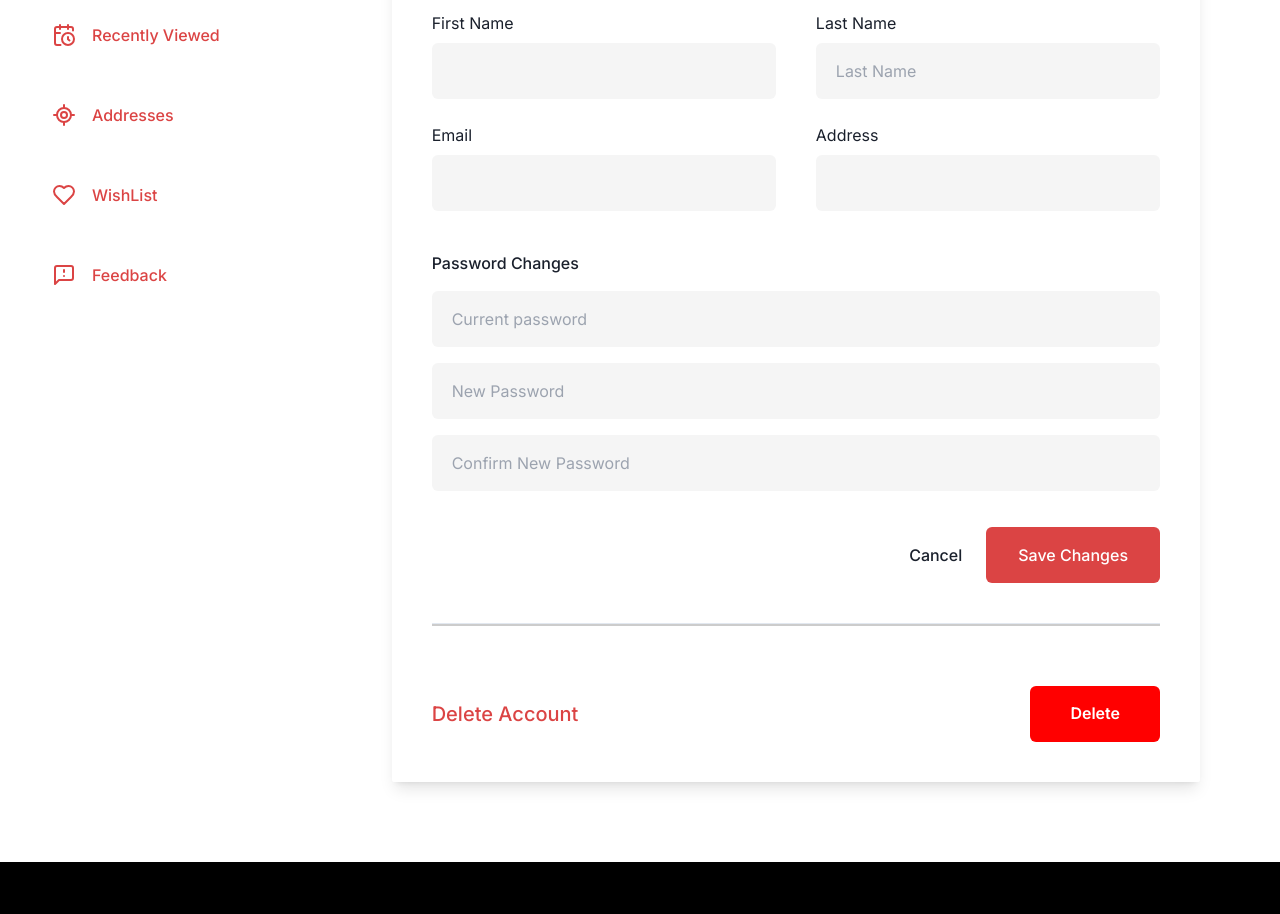
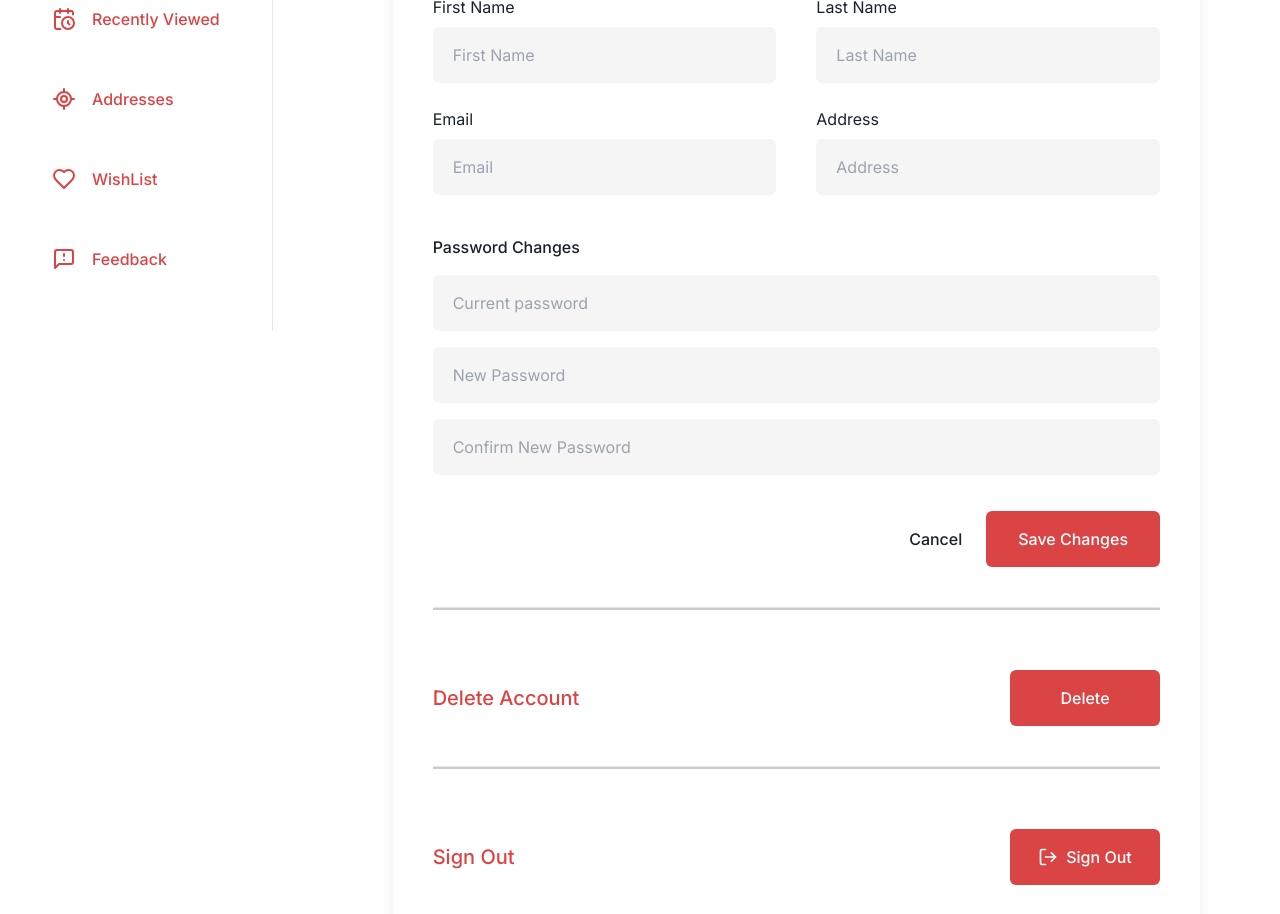
Before and after one commit to Hamed-Ajaj/Excusive-web, a Next.js app: page /profile in a window 1280 px wide. Shown: the part 400-1314 px from the top of the page. Built offline with nearby package versions, Linux system fonts and the light colour scheme; no server answers; the database is empty; sample sign-in values are in the browser's storage.

Commit message:
working on cart functionality

```diff
--- a/src/app/cart/page.jsx
+++ b/src/app/cart/page.jsx
@@ -3,9 +3,12 @@ import { cartItems } from "@/constants"
 import Link from "next/link"
 import { useSelector,useDispatch } from "react-redux"
 import { removeItem ,increaseItem,decreaseItem} from "../global-redux/Features/cart/cartSlice"
+import { useCart } from "../context/cartContext"
 const CartPage = () => {
-  const cart = useSelector((state) => state.cart.items)
-  const dispatch = useDispatch()
+  // const cart = useSelector((state) => state.cart.items)
+  // const dispatch = useDispatch()
+
+  const {cart} = useCart()
   console.log(cart)
   const handleRemoveItem = (id) => {
     dispatch(removeItem(id))
@@ -18,7 +21,7 @@ const CartPage = () => {
         <h1>Quantity</h1>
         <h1>Subtotal</h1>
       </div>
-      {cart?.map((item) => (
+      {/* {cart?.map((item) => (
         <div key={item.id} className="grid grid-cols-2 md:grid-cols-4 gap-10 place-items-center p-5 shadow-md rounded-md mb-10">
           <div className="flex items-center gap-6 w-full  group">
             <div className="relative">
@@ -39,7 +42,7 @@ const CartPage = () => {
           </div>
           <h1 className="hidden md:block">{item.price * item.quantity}$</h1>
       </div>
-      ))}
+      ))} */}
       <div className="flex flex-col gap-6 sm:gap-0 sm:flex-row justify-center sm:justify-between sm:items-center">
         <Link href={"/"}><button className="bg-transparent rounded-md font-medium py-4 px-12 flex items-center justify-center border-2 border-black w-full md:w-auto">Return To Shop</button></Link>
         <button className="bg-transparent rounded-md font-medium py-4 px-12 flex items-center justify-center border-2 border-black">Update Cart</button>
--- /dev/null
+++ b/src/app/context/cartContext.jsx
@@ -0,0 +1,76 @@
+"use client"
+import { createContext, useContext, useEffect, useState } from 'react';
+
+import { auth, db } from '../firebase/firebase';
+import { onAuthStateChanged } from 'firebase/auth';
+import { addDoc, collection, doc, getDoc, setDoc } from 'firebase/firestore';
+
+const CartContext = createContext();
+
+export const CartProvider = ({children}) => {
+    const [cart,setCart] = useState([]);
+    const [loading,setLoading] = useState(true);
+
+
+
+    const addToCart =async ({id,title,price,discountPercentage,rating,stock,tags,brand,availabilityStatus,thumbnail,images,reviews}) => {
+        try {
+            setLoading(true)
+            await addDoc(collection(db,"users",auth?.currentUser?.uid,"cart"),{
+                id,
+                title,
+                price,
+                discountPercentage,
+                rating,
+                stock,
+                tags,
+                brand,
+                availabilityStatus,
+                thumbnail,
+                images,
+                reviews
+            })
+            setLoading(false)
+        } catch (error) {
+            console.error(error)
+            setLoading(false)
+        }
+    }
+
+    async function initializeCart(user) {
+        if(user) {
+            // Fetch cart from firestore
+            const userRef = doc(db, 'users', user.uid);
+            const userDoc = await getDoc(userRef);
+            // ! tomorrow we have to know how to get the cart from the userDoc ان شاء الله
+            console.log(userDoc)
+            // if(userDoc.exists()){
+            //     const userCart = await getDoc(collection(db,"users",auth?.currentUser?.uid,"cart"));
+            //     console.log(userCart.data())
+            //     setCart(userCart)
+            // }
+        }
+        setLoading(false)
+    }
+
+    useEffect(() =>{
+        const unsubscribe = onAuthStateChanged(auth,initializeCart)
+        return unsubscribe
+    },[])
+
+    const values = {
+        cart,
+        loading,
+        addToCart
+    }
+
+    return (
+        <CartContext.Provider value={values}>
+            {!loading && children}
+        </CartContext.Provider>
+    )
+}
+
+export function useCart(){
+    return useContext(CartContext)
+}
--- a/src/app/firebase/firebase.js
+++ b/src/app/firebase/firebase.js
@@ -18,7 +18,6 @@ const firebaseConfig = {
   measurementId: process.env.NEXT_PUBLIC_MEASUREMENT_ID
 };
 
-console.log(process.env.NEXT_PUBLIC_API_KEY)
 
 // Initialize Firebase
 const app = initializeApp(firebaseConfig);
--- a/src/app/layout.js
+++ b/src/app/layout.js
@@ -8,6 +8,8 @@ import { AuthProvider } from "./context/authContext";
 import { UseQueryProvider } from "@/lib/UseQueryProvider";
 import { ReactQueryDevtools } from '@tanstack/react-query-devtools'
 import { ChakraProvider } from '@chakra-ui/react'
+import { CartProvider } from "./context/cartContext";
+import { auth } from "./firebase/firebase";
 export const metadata = {
   title: "Exclusive Store",
   description: "E-commerce store for all your needs",
@@ -17,16 +19,18 @@ export const metadata = {
 export default function RootLayout({ children }) {
   return (
     <html lang="en">
-      <body className={`${inter.className}`}>
+      <body className={`${inter.className} min-h-full overflow-x-hidden`}>
         <ChakraProvider>
           <UseQueryProvider>
             <AuthProvider>
+              <CartProvider>
                 <ReduxProvider>
                     <Header />
                     {children}
                     <ReactQueryDevtools />
                     <Footer />
                 </ReduxProvider>
+              </CartProvider>
             </AuthProvider>
           </UseQueryProvider>
           </ChakraProvider>
--- a/src/app/profile/feedback/page.jsx
+++ b/src/app/profile/feedback/page.jsx
@@ -2,7 +2,42 @@ import React from 'react'
 
 const FeedBackPage = () => {
   return (
-    <div>FeedBackPage</div>
+    <section className='flex flex-col gap-10 items-center py-10 md:px-10 h-full mb-28'>
+    <h1 className='text-center text-[40px] font-bold'>Feedback Form</h1>
+    <div className='w-[340px] sm:w-[400px] md:w-[600px] h-auto p-5 md:p-14 border-2 shadow-lg rounded-lg'>
+      <form className='flex flex-col w-full gap-4 items-start'>
+        <div className='flex flex-col gap-1 items-start w-full'>
+          <label htmlFor='name'>Name</label>
+          <input type='text' id='name' placeholder='Enter your name' className='border-2 w-full border-gray-300 px-2 py-4 rounded-2xl' />
+        </div>
+
+        <div className='flex flex-col gap-1 items-start w-full'>
+          <label htmlFor='email'>Email</label>
+          <input type='email' id='email' placeholder='Enter your email' className='border-2 w-full border-gray-300 px-2 py-4 rounded-2xl' />
+        </div>
+
+        <div className='flex flex-col gap-1 items-start w-full'>
+          <label htmlFor='subject'>Subject</label>
+          <input type='text' id='subject' placeholder='Enter your subject' className='border-2 w-full border-gray-300 px-2 py-4 rounded-2xl' />
+        </div>
+
+        <div className='flex flex-col gap-1 items-start w-full'>
+          <label htmlFor='message'>Message</label>
+          <textarea type='text' id='message' rows={5} placeholder='Enter your Message' className='border-2 resize-none w-full border-gray-300 px-2 py-4 rounded-2xl' />
+        </div>
+
+        <div className='flex justify-center items-center w-full'>
+          <button
+            type='submit'
+            className='bg-[#db4444] text-white py-4 px-10 hover:opacity-90  mt-4 rounded-full'
+          >
+            Submit
+          </button>
+
+        </div>
+      </form>
+    </div>
+    </section>
   )
 }
 
--- a/src/app/profile/layout.js
+++ b/src/app/profile/layout.js
@@ -1,18 +1,13 @@
 import SideProfileNav from "@/components/SideProfileNav";
-import { Inter } from "next/font/google";
-
-
-const inter = Inter({ subsets: ["latin"] });
-
 export const metadata = {
-    title: "Exclusive Store | profile",
+    title: "Exclusive Store",
     description: "manage your profile settings",
   };
 
   export default function Layout({ children }) {
     return (
       <div className="flex gap-10 relative">
-        <div className="w-auto absolute h-full  lg:block lg:static px-4 md:px-10 py-10">
+        <div className="w-auto absolute h-full  lg:block lg:static px-4 md:px-10 py-10 lg:border-r">
             <SideProfileNav />
         </div>
         <div className="w-full lg:w-[80%] p-5 lg:p-0">
--- a/src/app/profile/page.jsx
+++ b/src/app/profile/page.jsx
@@ -1,5 +1,5 @@
 "use client";
-import React, { useEffect, useRef, useState } from "react";
+import React, { Suspense, useEffect, useRef, useState } from "react";
 import { auth, db } from "../firebase/firebase";
 import { usePathname, useRouter } from "next/navigation";
 import {
@@ -24,8 +24,8 @@ import {
   useToast,
 } from "@chakra-ui/react";
 import { logOut } from "../firebase/auth";
-import { profileMenuItems } from "@/constants";
-import Link from "next/link";
+import { LogOut } from "lucide-react";
+import Loader from "@/components/Loader";
 const ProfilePage = () => {
   const toast = useToast();
   const { isOpen, onToggle, onClose } = useDisclosure();
@@ -97,7 +97,7 @@ const ProfilePage = () => {
   const handleAccountDeletion = async () => {
     try {
       await deleteDoc(doc(db, "users", auth?.currentUser?.uid));
-      auth?.currentUser?.delete();
+      await auth?.currentUser?.delete();
       logOut();
       toast({
         title: "Account Deleted",
@@ -111,7 +111,20 @@ const ProfilePage = () => {
       console.log;
     }
   };
+
+  const handleLogout = () => {
+    logOut();
+    toast({
+      title: "Logged Out",
+      description: "You've been logged out.",
+      status: "success",
+      duration: 9000,
+      isClosable: true,
+    })
+    router.push("/");
+  }
   return (
+    <Suspense fallback={<Loader />}>
     <section className="min-h-screen  md:px-20 py-20">
         <div className=" p-5 md:p-10 flex flex-col justify-center w-full gap-10  shadow-lg rounded-sm">
           <div>
@@ -138,6 +151,7 @@ const ProfilePage = () => {
                       <input
                         type="text"
                         name="first"
+                        placeholder="First Name"
                         disabled={!isEditing}
                         className={`${
                           isEditing ? "text-black" : "text-gray-300"
@@ -152,6 +166,7 @@ const ProfilePage = () => {
                       <input
                         type="email"
                         name="email"
+                        placeholder="Email"
                         disabled={!isEditing}
                         className={`${
                           isEditing ? "text-black" : "text-gray-300"
@@ -188,6 +203,7 @@ const ProfilePage = () => {
                           isEditing ? "text-black" : "text-gray-300"
                         } bg-[#f5f5f5] py-4 px-5 rounded-md w-full`}
                         id="address"
+                        placeholder="Address"
                         onChange={handleUserChange}
                         value={user.address}
                       />
@@ -238,29 +254,26 @@ const ProfilePage = () => {
           </div>
           <hr className="w-full h-[2px] bg-[#ccc]" />
           {/* delete account section */}
-          <div className=" flex justify-between mt-5 items-center w-full">
-            <div>
+          <div className=" flex flex-col gap-5 md:flex-row md:gap-0 justify-between mt-5 items-center w-full">
+            <div className="w-full md:w-auto">
               <h1 className="text-[20px] font-medium text-[#db4444] text-nowrap">
                 Delete Account
               </h1>
             </div>
-            <div>
+            <div className="w-full md:w-auto">
               <Popover
                 closeOnBlur={false}
-                placement="left"
+                placement="top"
                 initialFocusRef={initRef}
               >
                 {({ isOpen, onClose }) => (
                   <>
                     <PopoverTrigger>
-                      <Button
-                        bgColor={"red"}
-                        color={"white"}
-                        paddingInline={10}
-                        paddingY={7}
+                      <button
+                        className="bg-[#db4444] w-full text-white font-medium py-4 md:w-[150px] rounded-md"
                       >
                         {isOpen ? "Cancel" : "Delete"}
-                      </Button>
+                      </button>
                     </PopoverTrigger>
                     <Portal>
                       <PopoverContent>
@@ -282,9 +295,28 @@ const ProfilePage = () => {
               </Popover>
             </div>
           </div>
+          <hr className="w-full h-[2px] bg-[#ccc]" />
+          {/* sign out section */}
+          <div className="flex flex-col gap-5 md:flex-row md:gap-0 justify-between mt-5 items-center w-full">
+            <div className="w-full md:w-auto">
+              <h1 className="text-[20px] font-medium text-[#db4444] text-nowrap">
+                Sign Out
+              </h1>
+            </div>
+            <div className="w-full md:w-auto">
+              <button
+                className="bg-[#db4444] flex justify-center items-center gap-2 text-white font-medium w-full md:w-[150px] py-4  rounded-md"
+                onClick={handleLogout}
+
+              >
+                <LogOut size={20}/>
+                Sign Out
+              </button>
+            </div>
         </div>
-
+      </div>
     </section>
+    </Suspense>
   );
 };
 
--- a/src/components/Footer.jsx
+++ b/src/components/Footer.jsx
@@ -4,7 +4,7 @@ import Link from 'next/link'
 
 const Footer = () => {
   return (
-    <footer className='w-full h-auto p-4 md:p-12 bg-black text-white flex flex-col md:flex-row gap-14 justify-center  md:justify-between md:items-start overflow-hidden'>
+    <footer className='w-full h-auto p-4 md:p-12 bg-black mt-5 text-white flex flex-col md:flex-row gap-14 justify-center  md:justify-between md:items-start overflow-hidden'>
         <div className='flex flex-col gap-5'>
             <Link href='/'>
                 <h1 className='text-[30px] font-semibold flex items-center'>Exclusive <img src="/icons/transparent_logo.png" className='invert' width={50} height={50} alt="" /></h1>
--- a/src/components/Header.jsx
+++ b/src/components/Header.jsx
@@ -30,14 +30,14 @@ const Header = () => {
   return (
     <header className="border-b ">
       <ShopNow />
-      <nav className="flex justify-between items-center m-auto p-4 sm:p-12 max-w-[1600px]">
+      <nav className="flex justify-between items-center m-auto p-3 lg:p-10 max-w-[1600px]">
         <Link href={"/"}>
           <div className="flex items-center gap-2 justify-center">
             <img src="/icons/transparent_logo.png" width={50} height={50} />
             <h1 className="text-[19px] md:text-[24px] font-bold ">Exclusive</h1>
           </div>
         </Link>
-        <div className="hidden lg:flex gap-12 items-center">
+        <div className="hidden lg:flex gap-4 md:gap-6 lg:gap-12 items-center">
           {links.map((link, index) => (
             <Link href={link.href} key={index}>
               <span
@@ -133,7 +133,7 @@ const Header = () => {
                       size={32}
                     />
                     <h1
-                      className="text-[18px] text-black font-bold cursor-pointer group-hover:text-gray-500"
+                      className="text-[14px] text-nowrap lg:text-[18px] hidden md:block text-black font-semibold cursor-pointer group-hover:text-gray-500"
                     >Sign Up</h1>
                   </div>
                 </Link>
--- a/src/components/ProductCard.jsx
+++ b/src/components/ProductCard.jsx
@@ -10,10 +10,12 @@ import Image from "next/image";
 import { useDispatch } from "react-redux";
 import { addItem } from "@/app/global-redux/Features/cart/cartSlice";
 import Link from "next/link";
+import { useCart } from "@/app/context/cartContext";
 
 const ProductCard = ({ title,id,price,discountPercentage,rating,stock,tags,brand,availabilityStatus,thumbnail,images,reviews }) => {
+  const {loading,addToCart} = useCart()
   let priceAfterDisc = price - (price * discountPercentage/100)
-  const dispatch = useDispatch();
+  // const dispatch = useDispatch();
   return (
     <div className="flex flex-col items-center gap-4 w-[150px] sm:w-[200px]  md:w-[250px] lg:w-[270px]  h-auto  relative rounded-md">
       <div className="bg-[#F5F5F5] px-6 py-16 w-full flex justify-center items-center relative group rounded-md h-[220px]  sm:h-[280px]">
@@ -21,9 +23,9 @@ const ProductCard = ({ title,id,price,discountPercentage,rating,stock,tags,brand
         {/* <Image src={`${thumbnail}`} alt={title} width={200} height={200} /> */}
         <button
           className="w-full h-[50px] hidden group-hover:block hover:bg-[#373737] text-white bg-black absolute bottom-0 right-0 rounded-b-md"
-          onClick={() => dispatch(addItem(product))}
+          onClick={() => addToCart({id,title,price,discountPercentage,rating,stock,tags,brand,availabilityStatus,thumbnail,images,reviews})}
         >
-          Add To Cart
+          {loading ? "Adding to cart..." : "Add to Cart"}
         </button>
         {/* {product?.isNew && (
           <div className="py-1 px-3 bg-[#00FF66] rounded-md font-medium text-white text-[12px] absolute top-5 left-5">
```
Lines whose indentation alone changed are shown as unchanged.
